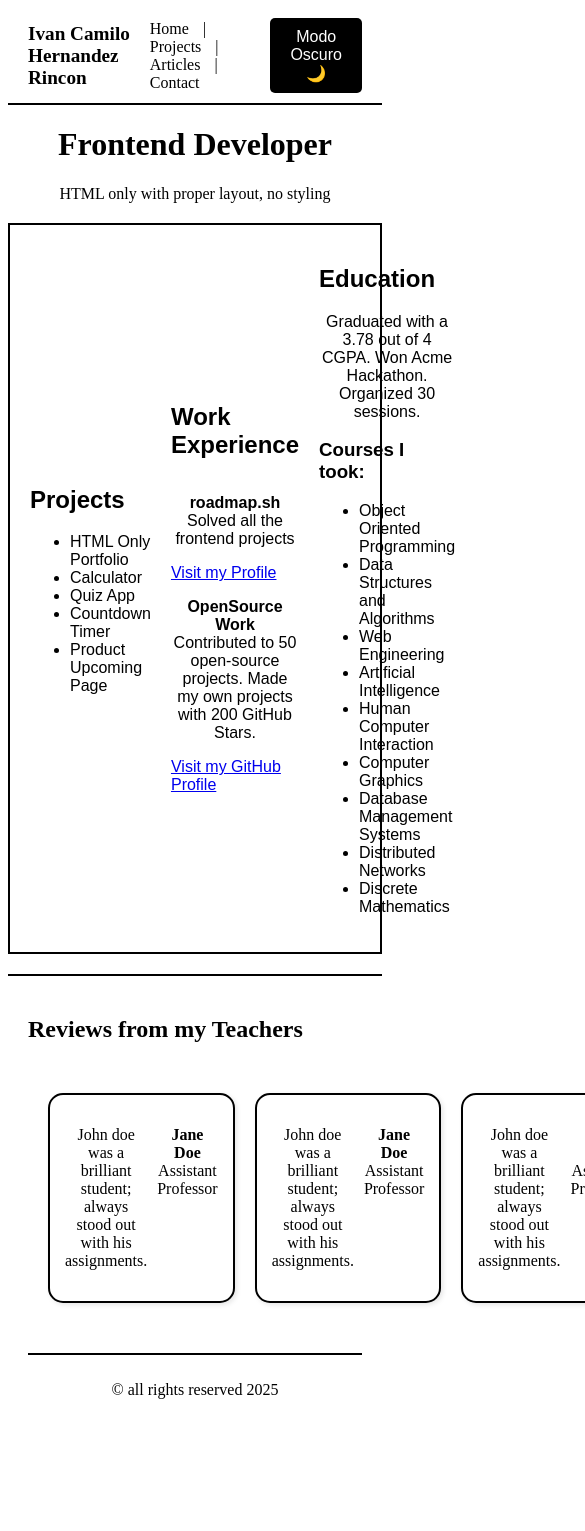
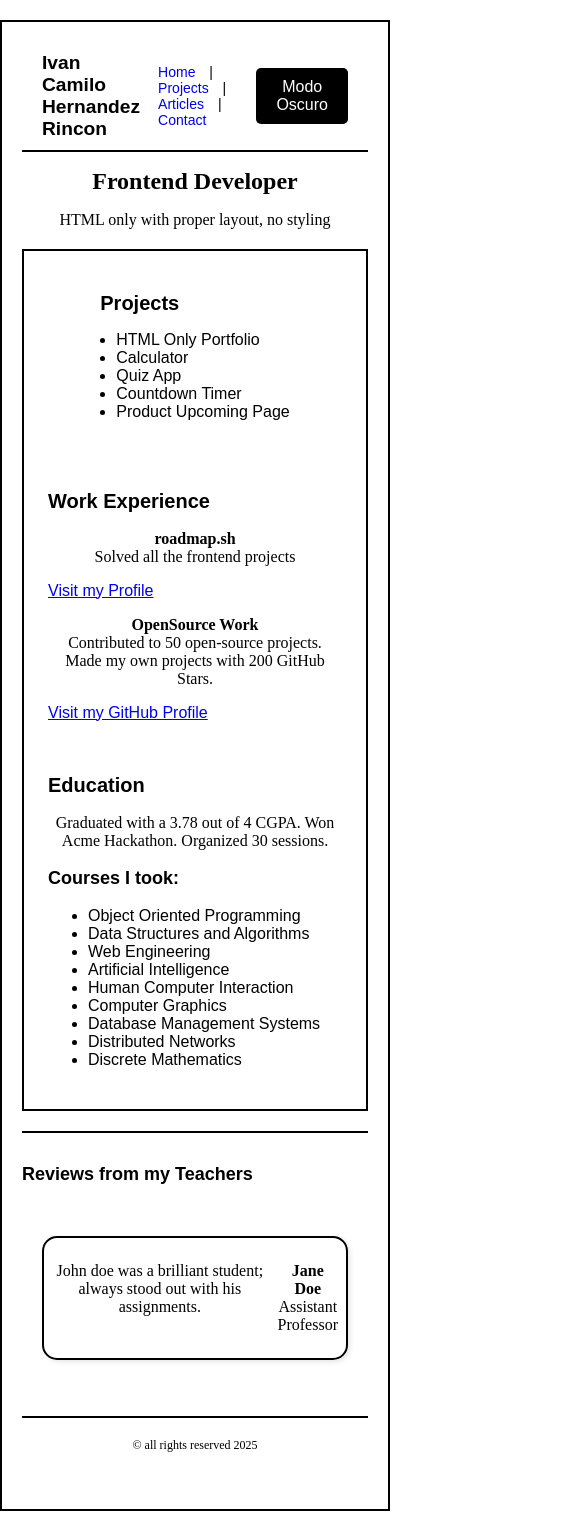
Before and after one commit to ivancho660/EjercicioN-3, a plain HTML site: page home.html in a window 390 px wide. Shown: the top 1531 px of the page, 585 px wide, since content can reach past the window. Before the commit the page ends 1463 px from the top, so only its background shows below. Drawn offline with Linux system fonts and the light colour scheme.

Commit message:
Primer commit

```diff
--- a/home.html
+++ b/home.html
@@ -22,13 +22,13 @@
             <a href="articles.html">Articles</a> |
             <a href="contact.html">Contact</a>
         </div>
-        <div class="flex justify-center items-center h-screen">
-            <button id="themeToggle" class="px-4 py-2 bg-gray-800 text-white rounded-lg shadow-md">
-                Modo Oscuro 🌙
+        <div class="">
+            <button id="themeToggle" class="boton">
+                Modo Oscuro
             </button>
         </div>
     </header>
-    <h1> Frontend Developer</h1>
+    <h1 class="titulo"> Frontend Developer</h1>
     <p>HTML only with proper layout, no styling</p>
     <div class="container">
         <nav>
@@ -73,14 +73,7 @@
                 <p>John doe was a brilliant student; always stood out with his assignments.</p>
                 <p><strong>Jane Doe</strong><br>Assistant Professor</p>
             </div>
-            <div class="item2">
-                <p>John doe was a brilliant student; always stood out with his assignments.</p>
-                <p><strong>Jane Doe</strong><br>Assistant Professor</p>
-            </div>
-            <div class="item3">
-                <p>John doe was a brilliant student; always stood out with his assignments.</p>
-                <p><strong>Jane Doe</strong><br>Assistant Professor</p>
-            </div>
+
         </div>
 
         <div class="finalPagina">
@@ -88,13 +81,14 @@
         </div>
     </footer>
     <script>
+
     const button = document.getElementById('themeToggle');
     const body = document.body;
 
     // Verificar preferencia almacenada
     if (localStorage.getItem('theme') === 'dark') {
     body.classList.add('dark-mode');
-            button.textContent = 'Modo Claro ☀️';
+    button.textContent = 'Modo Claro ';
     }
 
     button.addEventListener('click', () => {
@@ -102,12 +96,13 @@
 
         if (body.classList.contains('dark-mode')) {
             localStorage.setItem('theme', 'dark');
-                button.textContent = 'Modo Claro ☀️';
+            button.textContent = 'Modo Claro ';
         } else {
             localStorage.setItem('theme', 'light');
-                button.textContent = 'Modo Oscuro 🌙';
+            button.textContent = 'Modo Oscuro ';
         }
     });
+
     </script>
 </body>
 </html>
--- a/main.css
+++ b/main.css
@@ -1,18 +1,16 @@
-/* Estilos generales */
-/* body {
-    box-sizing: border-box;
+
+body {
+    background-color: white;
+    color: black;
+    transition: background-color 0.3s, color 0.3s;
     font-family: Arial, sans-serif;
     max-width: 800px;
     margin: 20px auto;
     padding: 20px;
     border: 2px solid black;
-} */
-body {
-    background-color: white;
-    color: black;
-    transition: background-color 0.3s, color 0.3s;
+
 }
-/* Encabezado */
+
 header {
     display: flex;
     justify-content: space-between;
@@ -22,16 +20,14 @@ header {
 }
 .container{
     display: flex;
-    justify-content: space-between; /* Distribuye los elementos horizontalmente */
-    align-items: center; /* Alinea verticalmente */
-    gap: 20px; /* Espacio entre elementos */
+    justify-content: space-between;
+    align-items: center;
+    gap: 20px;
+    font-family: Arial, sans-serif;
+    max-width: 800px;
+    margin: 20px auto;
     padding: 20px;
-
-        font-family: Arial, sans-serif;
-        max-width: 800px;
-        margin: 20px auto;
-        padding: 20px;
-        border: 2px solid black;
+    border: 2px solid black;
 
 }
 .nombre {
@@ -42,24 +38,26 @@ header {
 .barra a {
     text-decoration: none;
     margin: 0 10px;
-    color: black;
 }
 
-/* Contenido principal */
+
 h1, p {
+    font-family: "font-sans";
     text-align: center;
 }
 
+.titulo{
+    font-family: "font-sans";
+}
 
 
-/* Estilos para el footer */
 footer {
     text-align: center;
     padding: 20px;
     border-top: 2px solid black;
 }
 
-/* Contenedor de las reseñas */
+
 footer h2 {
     text-align: left;
     margin-left: 0px;
@@ -73,46 +71,29 @@ footer div {
 }
 .padre{
     display: flex;
-    justify-content: space-between; /* Distribuye los elementos horizontalmente */
-    align-items: center; /* Alinea verticalmente */
-    gap: 20px; /* Espacio entre elementos */
+    justify-content: space-between;
+    align-items: center;
+    gap: 20px;
     padding: 20px;
 }
 
-/* Estilos individuales de cada reseña */
+
 .item1, .item2, .item3 {
     border: 2px solid black;
-    border-radius: 15px; /* Bordes semi-redondeados */
+    border-radius: 15px;
     padding: 15px;
     width: 30%;
-    background-color: white;
     text-align: center;
-    box-shadow: 2px 2px 5px rgba(0, 0, 0, 0.1); /* Sombra ligera */
+    box-shadow: 2px 2px 5px rgba(0, 0, 0, 0.1);
     justify-content: center;
+
 }
 
-/* Copyright */
+
 .finalPagina {
     margin-top: 20px;
     border-top: 2px solid black;
     padding-top: 10px;
-}
-
-/* Responsivo */
-@media (max-width: 768px) {
-    main {
-        display: flex;
-        flex-direction: column;
-    }
-
-    .reviews {
-        flex-direction: column;
-    }
-
-    .item1, .item2, .item3 {
-        width: 80%;
-        margin: 10px auto;
-    }
 }
 /* Modo oscuro */
 .dark-mode {
@@ -144,3 +125,85 @@ footer div {
     background-color: yellow;
     color: black;
 }
+
+/* Diseño responsive para pantallas pequeñas */
+@media screen and (max-width: 768px) {
+    .barra {
+        padding: 0.5rem;
+    }
+
+    .container {
+        flex-direction: column;
+        padding: 1rem;
+    }
+
+    nav, main, aside {
+        flex: 1 1 100%;
+    }
+
+    nav ul {
+        padding-left: 1rem;
+    }
+
+    footer {
+        padding: 1rem 0;
+    }
+
+    #themeToggle {
+        width: 100%;
+    }
+}
+
+/* Estilos para pantallas muy pequeñas */
+@media screen and (max-width: 480px) {
+    .barra {
+        font-size: 14px;
+    }
+
+    h1 {
+        font-size: 24px;
+    }
+
+    h2 {
+        font-size: 20px;
+    }
+
+    h3 {
+        font-size: 18px;
+    }
+
+    nav, main, aside {
+        padding: 0.5rem;
+    }
+}
+/* Estilo responsive para el footer */
+@media screen and (max-width: 768px) {
+    footer .padre {
+        justify-content: center;
+    }
+
+    footer .padre > div {
+        flex: 1 1 100%;
+        margin: 1rem 0;
+    }
+
+    footer .finalPagina {
+        font-size: 12px;
+        padding: 0.5rem;
+    }
+}
+
+/* Estilo responsive para pantallas muy pequeñas */
+@media screen and (max-width: 480px) {
+    footer .padre > div {
+        padding: 0.5rem;
+    }
+
+    footer h2 {
+        font-size: 18px;
+    }
+
+    footer .finalPagina p {
+        font-size: 12px;
+    }
+}
```
Also changed, not shown: articles.html (+29 -0 lines), contact.html (+29 -0 lines), projects.html (+30 -0 lines), 1 other file. Lines whose indentation alone changed are shown as unchanged.
